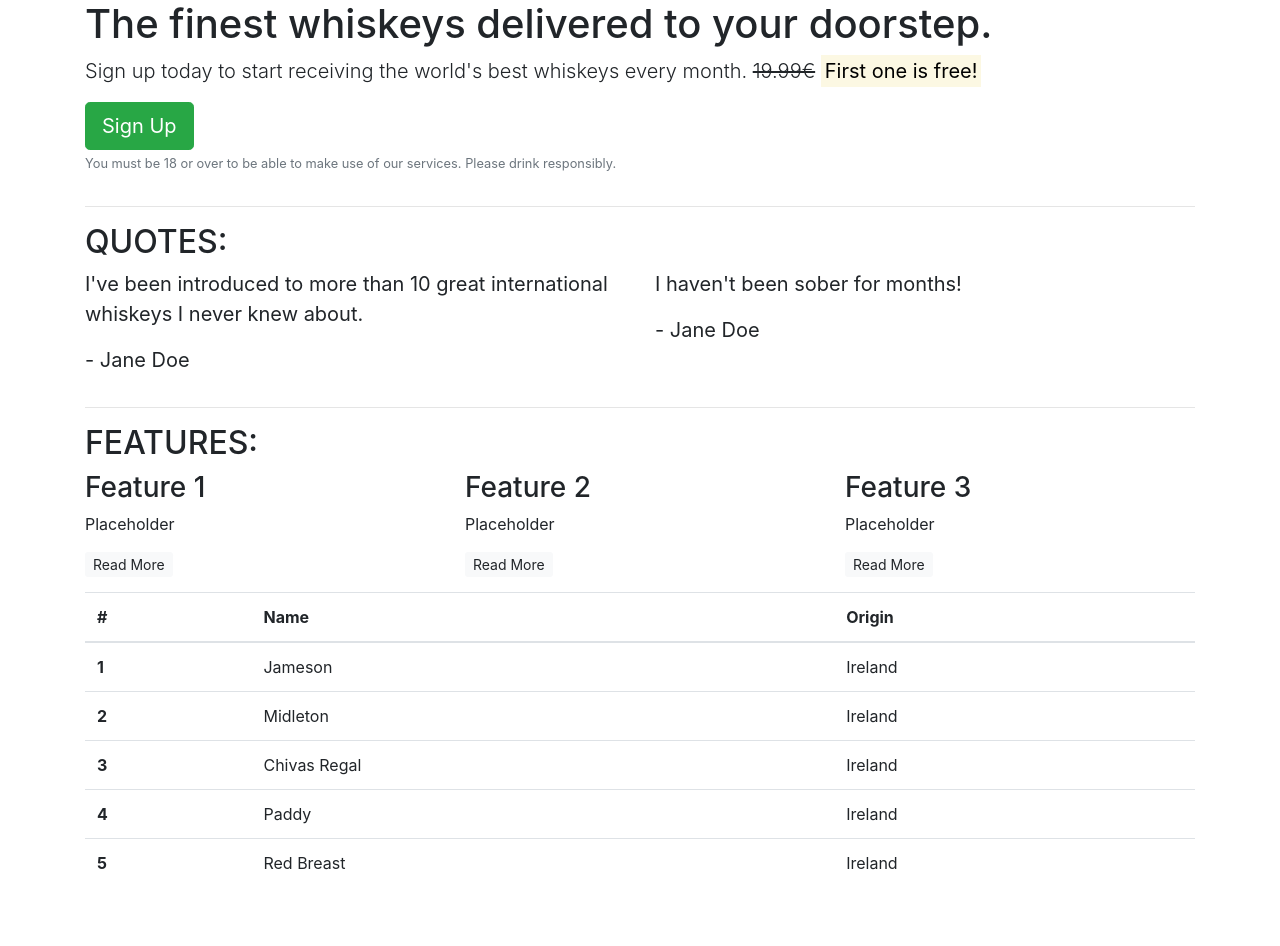
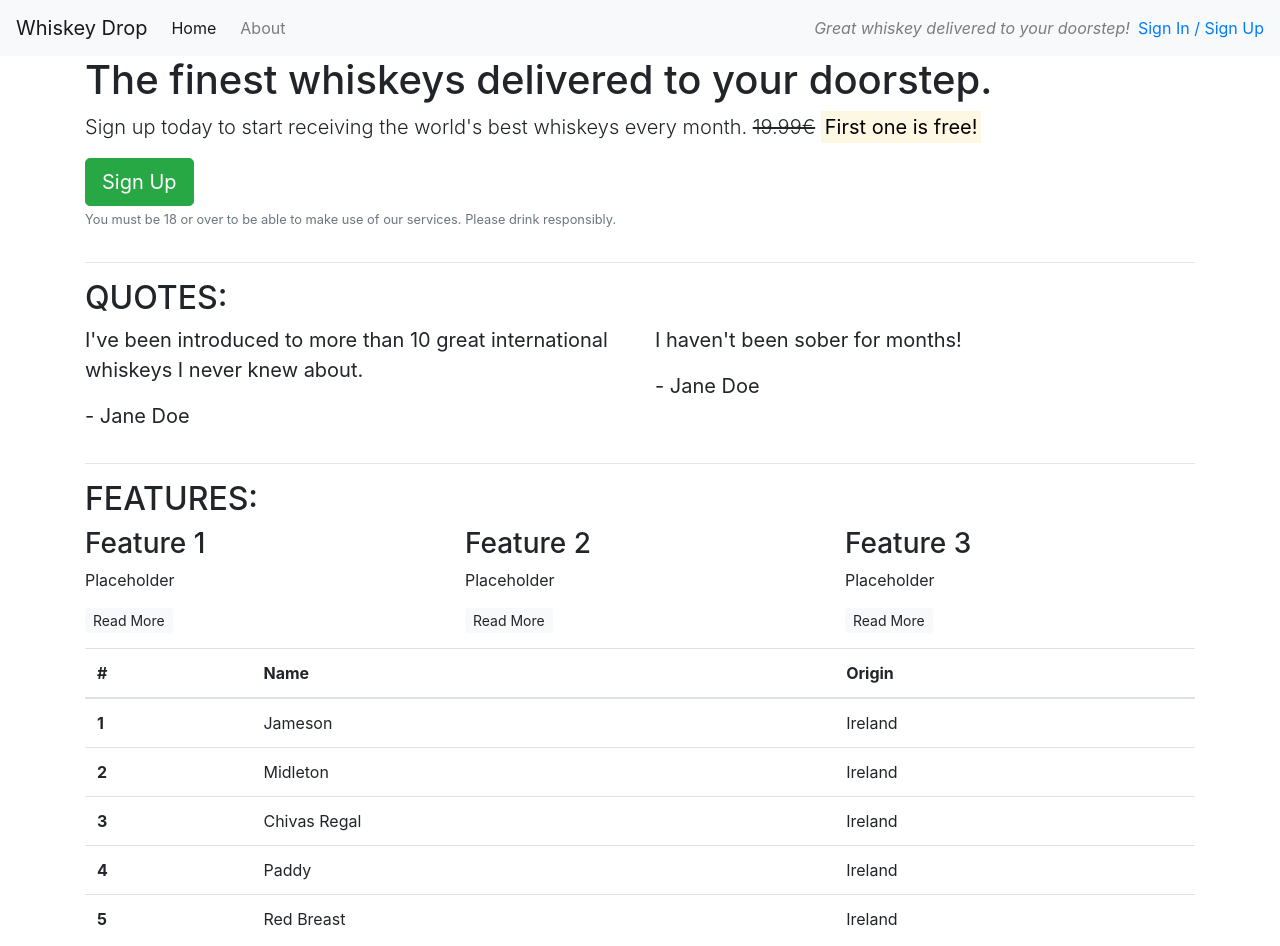
Before and after one commit to beratzorlu/Bootsrap4-practice, a plain HTML site: page index.html in a window 1280 px wide. Before the commit the page ends 903 px from the top, so only its background shows below. Drawn offline with nearby package versions, Linux system fonts and the light colour scheme.

Commit message:
Add navbar and content.

```diff
--- a/index.html
+++ b/index.html
@@ -9,6 +9,15 @@
 </head>
 
 <body>
+    <nav class="navbar navbar-light bg-light navbar-expand-sm">
+        <a href="/" class="navbar-brand">Whiskey Drop</a>
+        <ul class="navbar-nav mr-auto">
+            <li class="active nav-item mr-2"><a class="nav-link" href="/">Home</a></li>
+            <li class="nav-item mr-2"><a class="nav-link" href="/about">About</a></li>
+        </ul>
+        <p class="navbar-text my-auto mr-2"><i>Great whiskey delivered to your doorstep!</i></p>
+        <a href="/login">Sign In / Sign Up</a>
+    </nav>
     <article class="container">
         <!-- Callout -->
         <div class="row">
```
